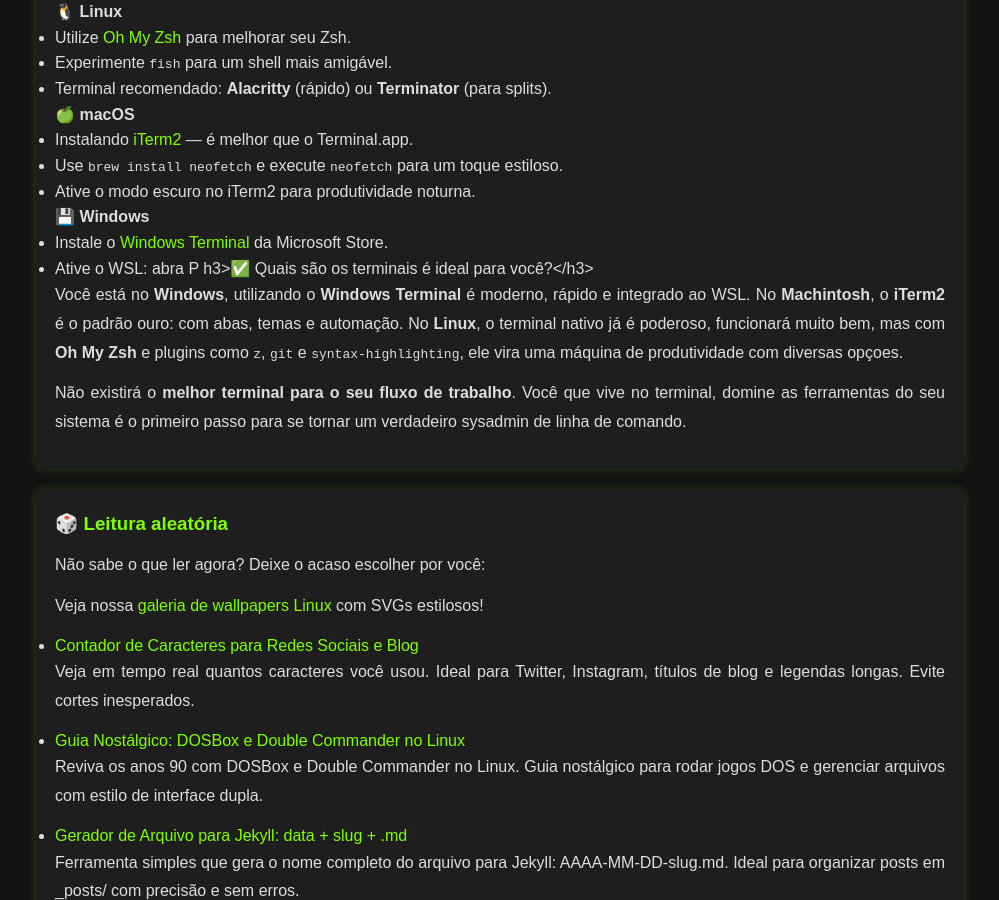
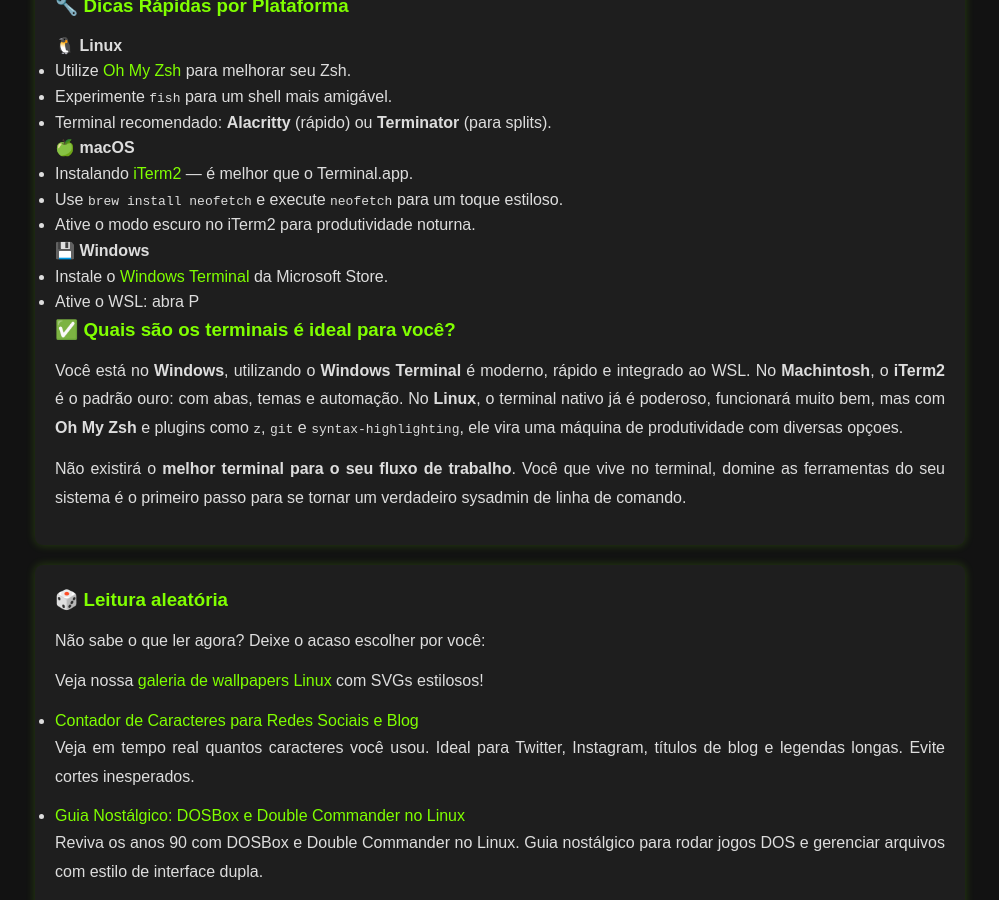
Before and after one commit to Piolinux/piolinux-site, a Jekyll site: the page built from _posts/2025-08-28-comparador-de-terminais-linux-macos-windows.md, in a window 1280 px wide and 900 px high, scrolled down 2166 px. Shown: the whole window, without its empty margins (140-1139 px from the left). Built offline with Jekyll 4.4.1, drawn with Linux system fonts in a browser that asks for light colours; some of the changed text lies outside the part shown.

```diff
--- a/_posts/2025-08-28-comparador-de-terminais-linux-macos-windows.md
+++ b/_posts/2025-08-28-comparador-de-terminais-linux-macos-windows.md
@@ -155,7 +155,7 @@ permalink: /comparativo-terminais/
   <li>Instale o <a href="https://aka.ms/terminal">Windows Terminal</a> da Microsoft Store.</li>
   <li>Ative o WSL: abra P
 
-h3>✅ Quais são os terminais é ideal para você?</h3>
+<h3>✅ Quais são os terminais é ideal para você?</h3>
 
 <p>Você está no <strong>Windows</strong>, utilizando o <strong>Windows Terminal</strong> é moderno, rápido e integrado ao WSL.
 No <strong>Machintosh</strong>, o <strong>iTerm2</strong> é o padrão ouro: com abas, temas e automação.
```
